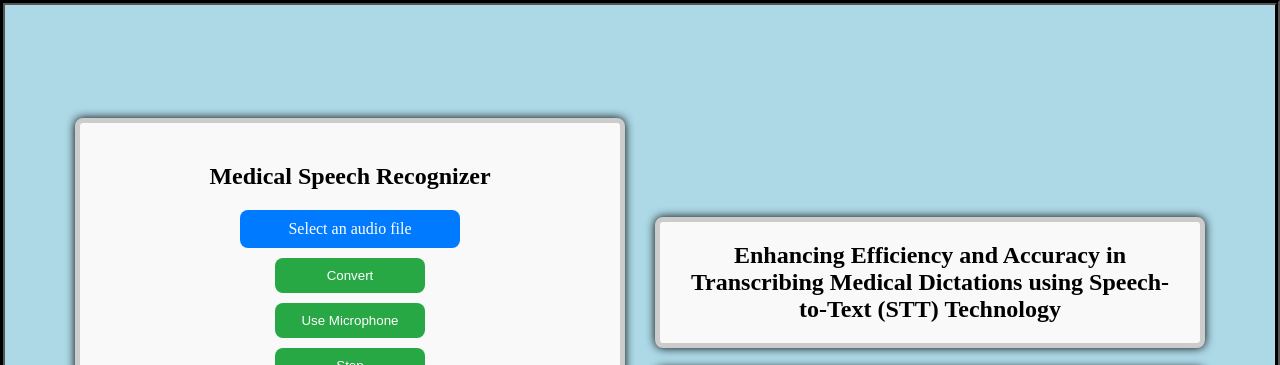
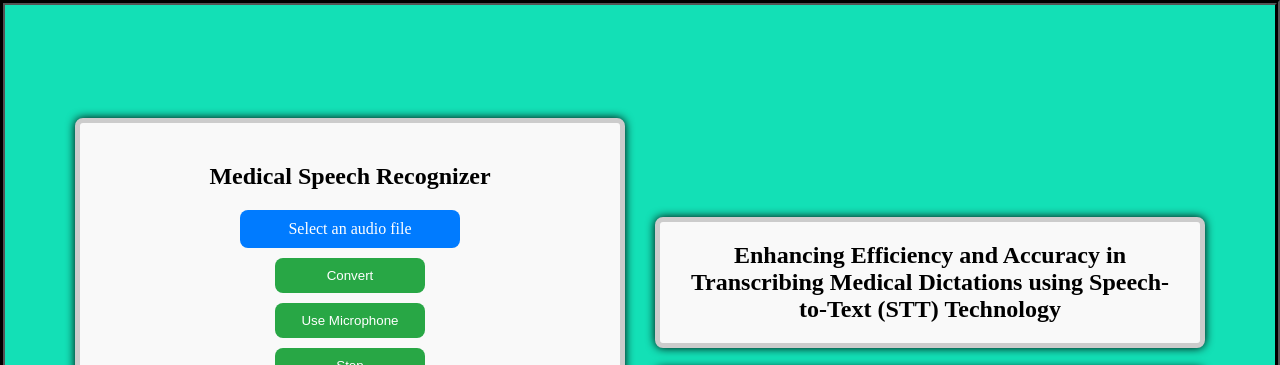
Before and after one commit to GauthamSrini/SpeechAssistant, a Flask app: page / in a window 1280 px wide. Shown: the top 365 px of the page. Run offline with Flask 2, Linux system fonts and the light colour scheme.

Commit message:
Update index.html

```diff
--- a/templates/index.html
+++ b/templates/index.html
@@ -13,7 +13,7 @@
             margin: 0;
         }
         .bd{
-            background-color: lightblue;
+            background-color: rgb(19, 224, 182);
             border: 5px groove black;
         }
         .container {
```
